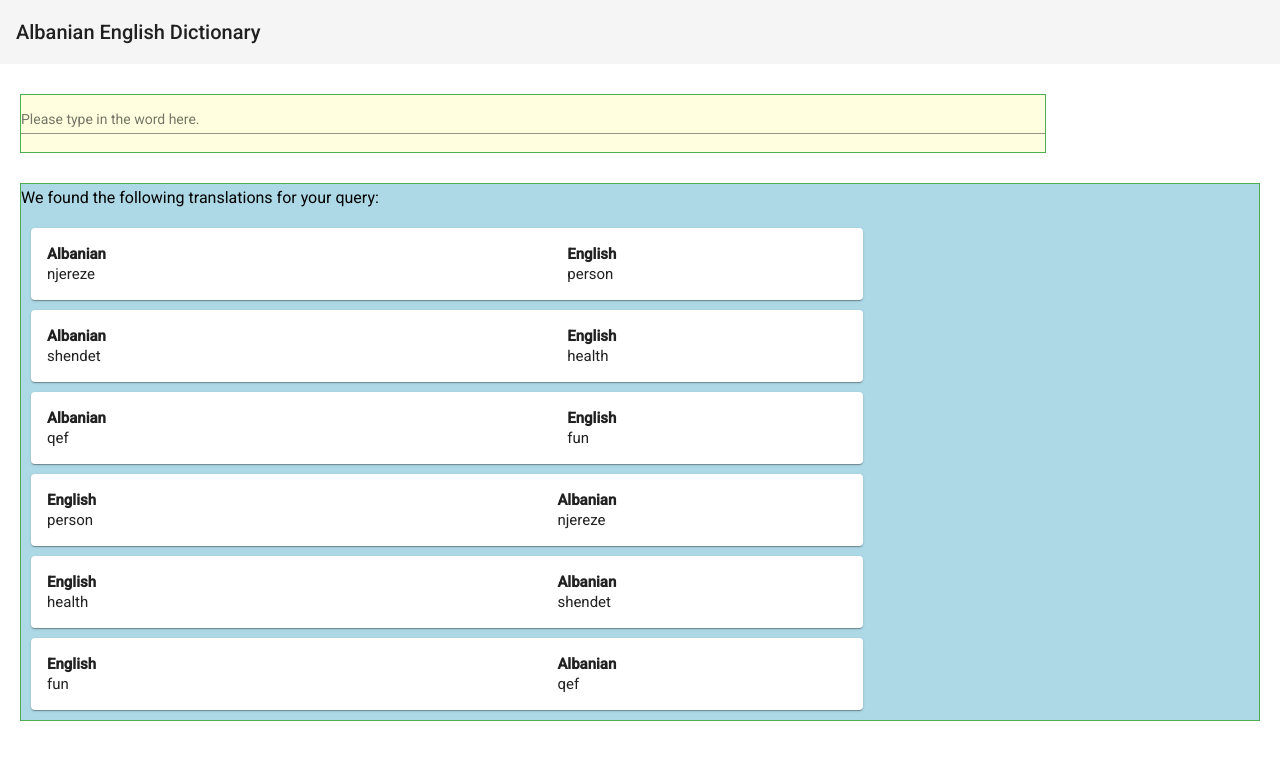
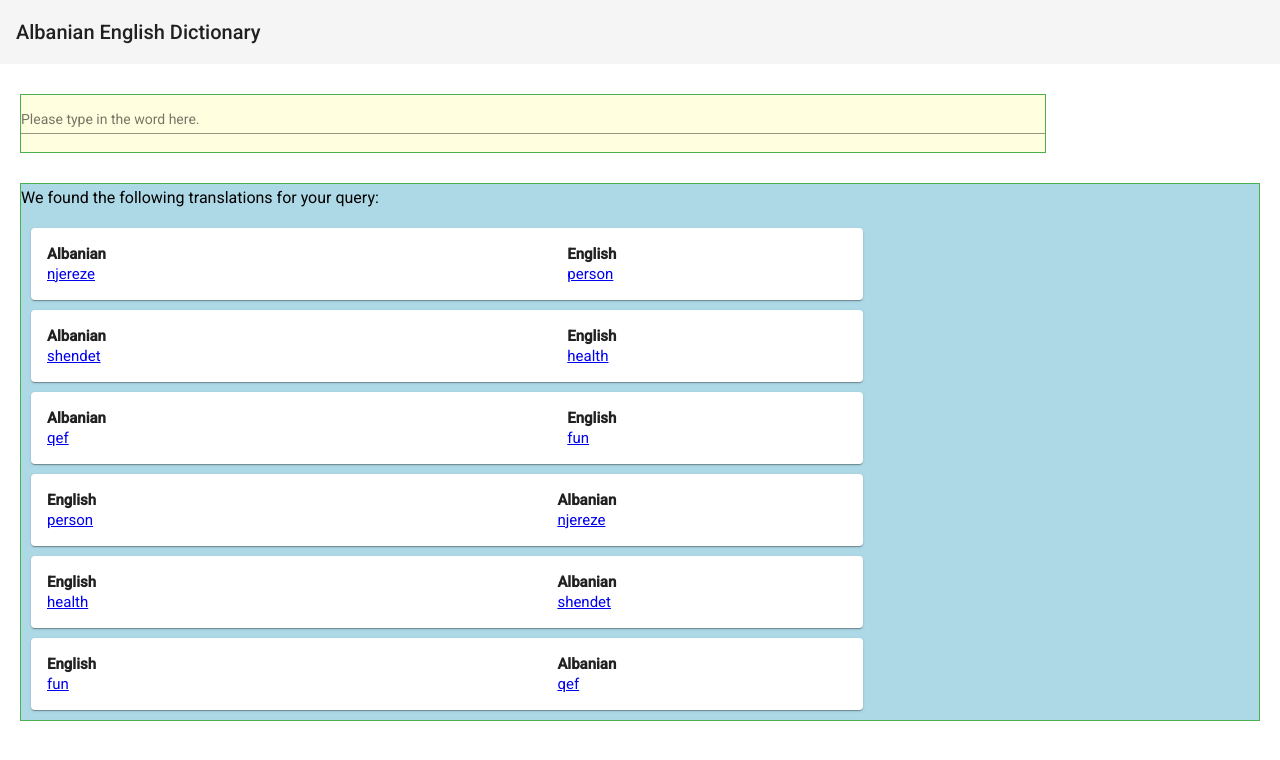
Before and after one commit to AdrianGjonca/alb-eng-dictionary-old, an Angular app: page /translations in a window 1280 px wide. Shown: the top 760 px of the page. Built offline with nearby package versions, Linux system fonts and the light colour scheme.

Commit message:
Linked translations to the dictionary with links

```diff
--- a/src/app/results-segment/results-segment.component.html
+++ b/src/app/results-segment/results-segment.component.html
@@ -5,9 +5,13 @@
       <div class="grid-item"><b>Albanian</b></div>
       <div class="grid-item"></div>
       <div class="grid-item"><b>English</b></div>
-        <div class="grid-item">{{trans[0]}}</div>
+      <div class="grid-item">
+        <a routerLink="/dictionary/{{ trans[0] }}">{{ trans[0] }}</a>
+      </div>
       <div class="grid-item"></div>
-        <div class="grid-item">{{trans[1]}}</div>
+      <div class="grid-item">
+        <a routerLink="/dictionary/{{ trans[1] }}">{{ trans[1] }}</a>
+      </div>
     </div>
   </mat-card>
   <mat-card class="SingleCard" *ngFor="let trans of eng_to_alb">
@@ -15,9 +19,13 @@
       <div class="grid-item"><b>English</b></div>
       <div class="grid-item"></div>
       <div class="grid-item"><b>Albanian</b></div>
-        <div class="grid-item">{{trans[0]}}</div>
+      <div class="grid-item">
+        <a routerLink="/dictionary/{{ trans[0] }}">{{ trans[0] }} </a>
+      </div>
       <div class="grid-item"></div>
-        <div class="grid-item">{{trans[1]}}</div>
+      <div class="grid-item">
+        <a routerLink="/dictionary/{{ trans[1] }}">{{ trans[1] }} </a>
+      </div>
     </div>
   </mat-card>
 </div>
```
Lines whose indentation alone changed are shown as unchanged.
